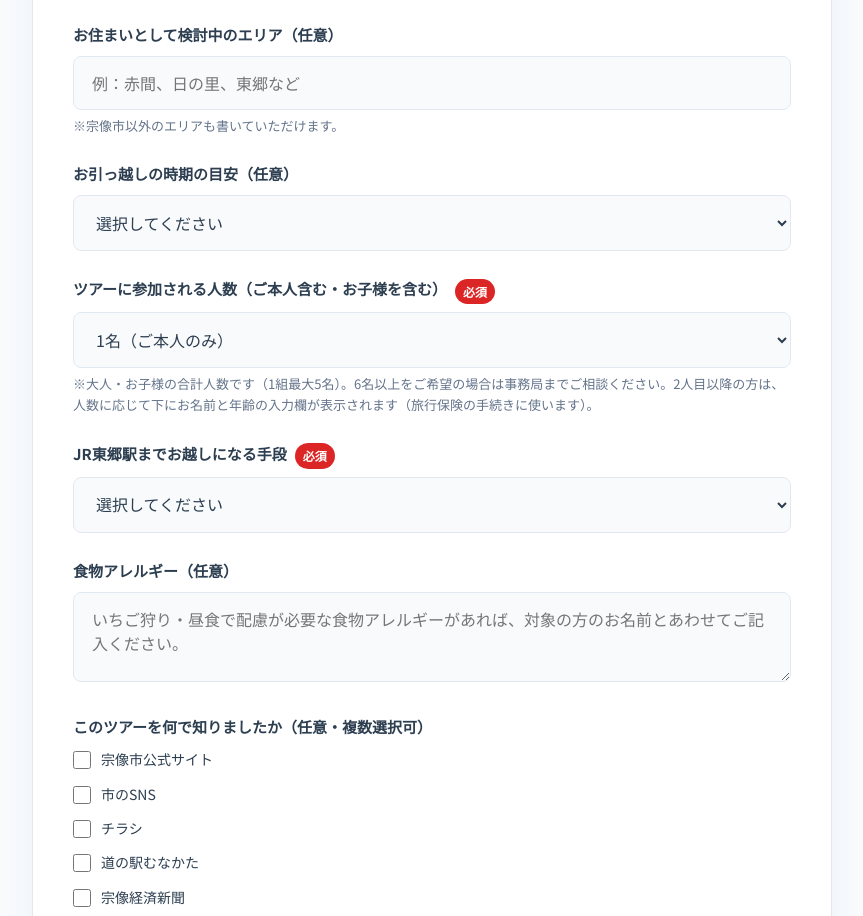
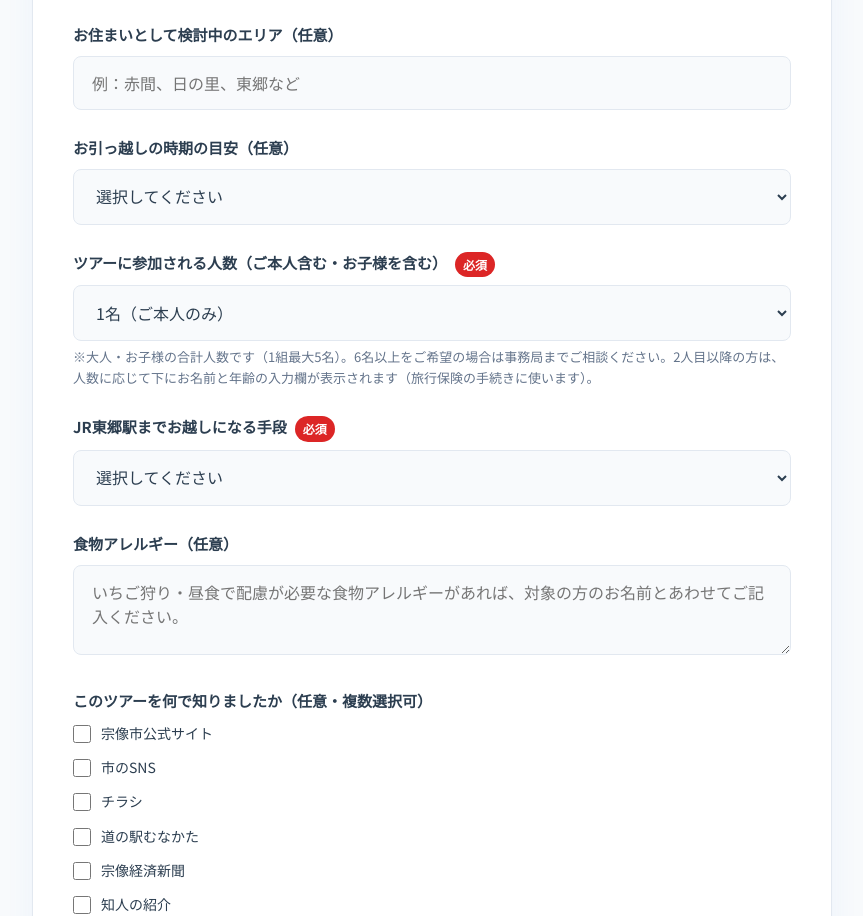
Before and after one commit to munakata-pr/munakata-iju-tour, a plain HTML site: page tour2-check-ad580e74/index.html in a window 1280 px wide. Shown: the part 7636-8552 px from the top of the page, without its empty margins (208-1071 px from the left). Drawn offline with Linux system fonts and the light colour scheme.

Commit message:
確認用ページ：検討中のエリアの注記「※宗像市以外のエリアも書いていただけます。」を削除
Co-Authored-By: Claude Opus 5.5 <noreply@anthropic.com>

```diff
--- a/tour2-check-ad580e74/index.html
+++ b/tour2-check-ad580e74/index.html
@@ -463,7 +463,6 @@
           <div class="form-group">
             <label for="considering_area" class="form-label">お住まいとして検討中のエリア（任意）</label>
             <input type="text" id="considering_area" class="form-control" placeholder="例：赤間、日の里、東郷など">
-            <p class="form-note">※宗像市以外のエリアも書いていただけます。</p>
           </div>
 
           <!-- Move timing -->
```
